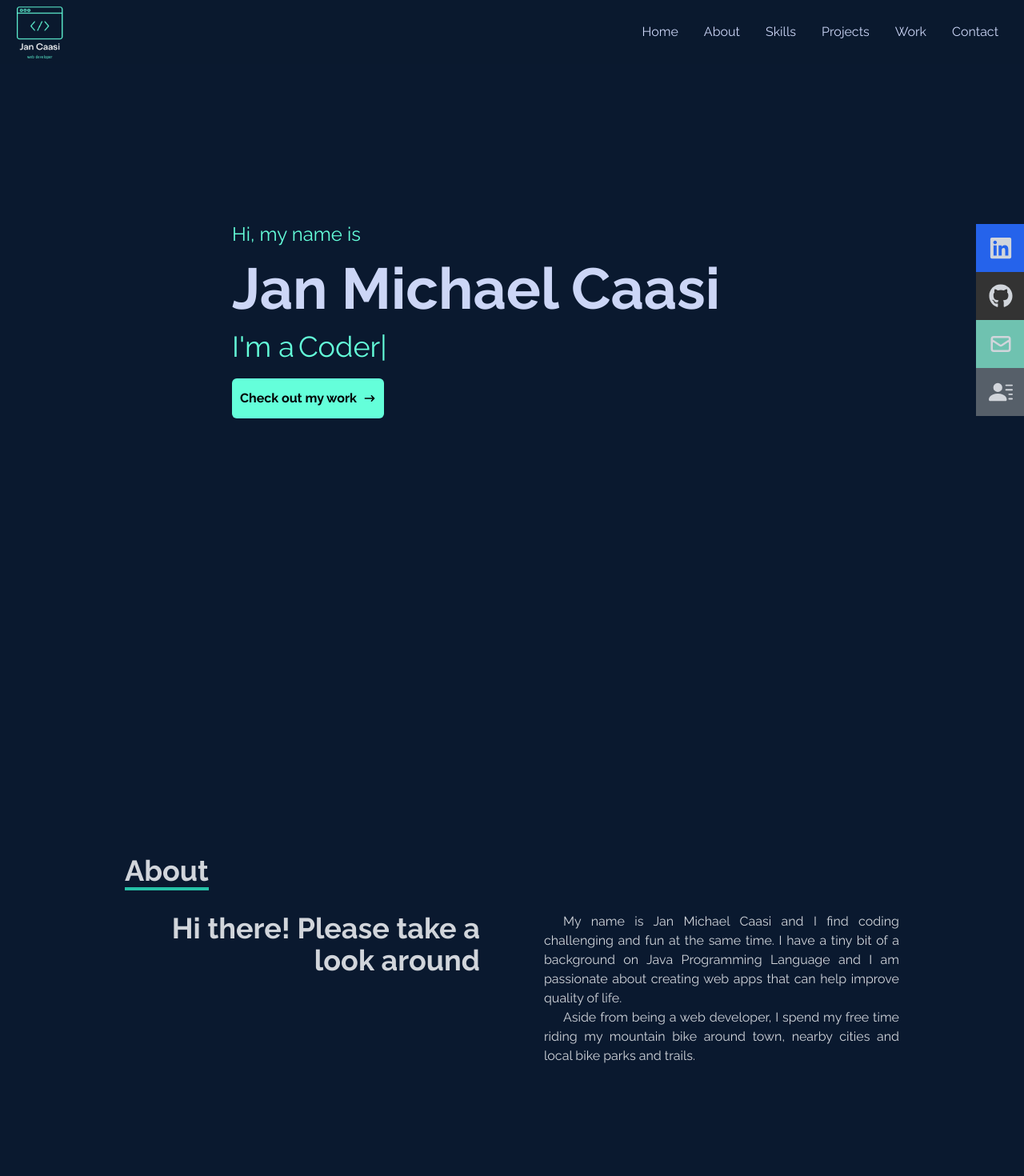
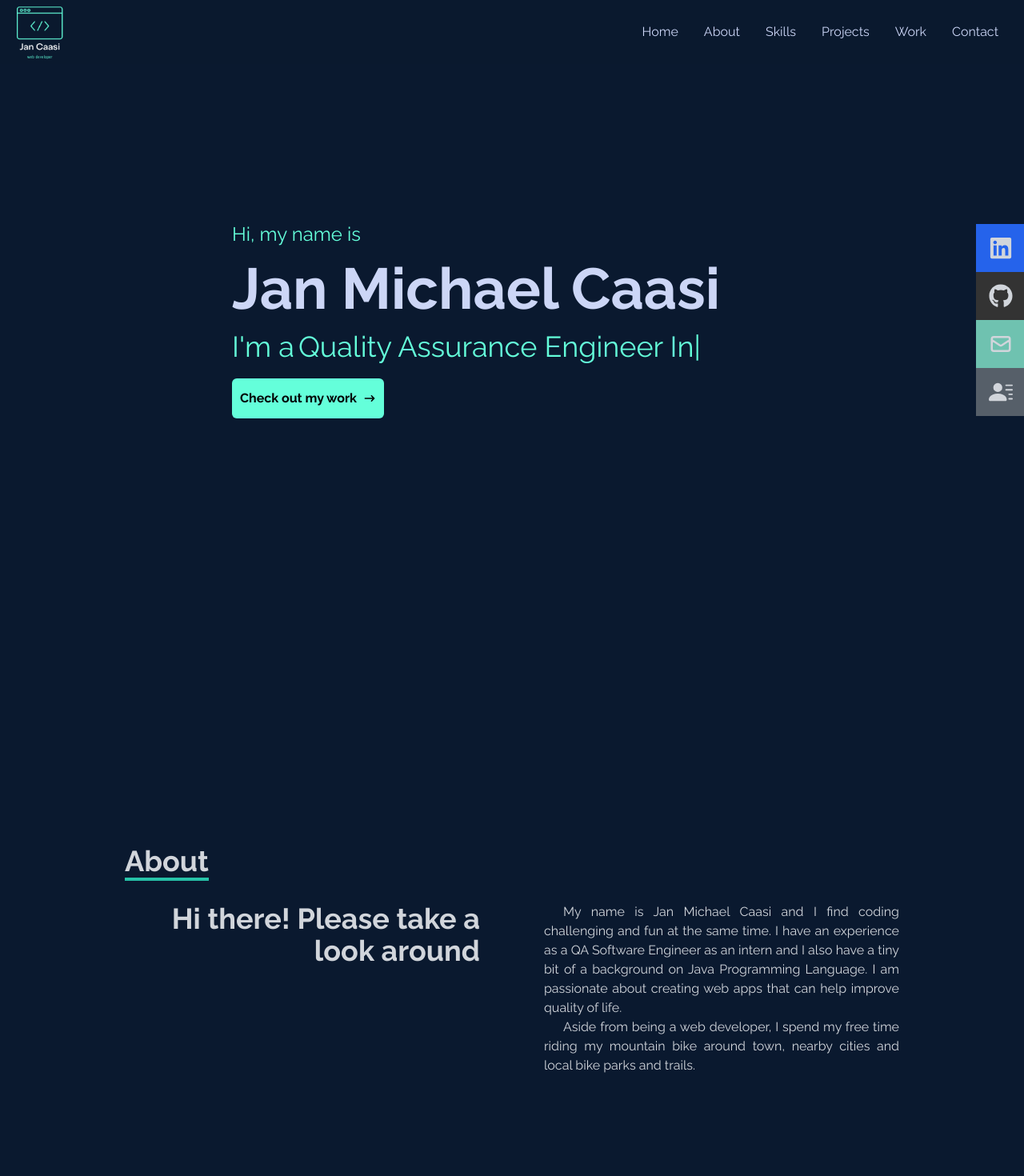
Before and after one commit to jantoy052003/Portfolio-v2, a React (Vite) app: page / in a window 1280 px wide. Shown: the top 1470 px of the page at 80% size. Built offline with nearby package versions, Linux system fonts and the light colour scheme.

Commit message:
added new work

```diff
--- a/src/components/About.jsx
+++ b/src/components/About.jsx
@@ -14,7 +14,7 @@ const About = () => {
                         <p>Hi there! Please take a look around</p>
                     </div>
                 <div>
-                    <p className='indent-6 text-justify'>My name is Jan Michael Caasi and I find coding challenging and fun at the same time. I have a tiny bit of a background on Java Programming Language and I am passionate about creating web apps that can help improve quality of life. </p>
+                    <p className='indent-6 text-justify'>My name is Jan Michael Caasi and I find coding challenging and fun at the same time. I have an experience as a QA Software Engineer as an intern and I also have a tiny bit of a background on Java Programming Language. I am passionate about creating web apps that can help improve quality of life. </p>
                     <p className='indent-6 text-justify'>Aside from being a web developer, I spend my free time riding my mountain bike around town, nearby cities and local bike parks and trails.</p>
                 </div>
             </div>
--- a/src/components/Home.jsx
+++ b/src/components/Home.jsx
@@ -13,6 +13,8 @@ const Home = () => {
                 <TypeAnimation
                     sequence={[
                         'Full Stack Web Developer',
+                        2000,
+                        'Quality Assurance Engineer Intern',
                         2000,
                         'Coder',
                         2000,
--- a/src/components/Projects.jsx
+++ b/src/components/Projects.jsx
@@ -8,7 +8,7 @@ import BootstrapProjects from './BootstrapProjects';
 
 const Projects = () => {
   return (
-    <div name='projects' className='w-full h-screen bg-[#0a192f] text-gray-300'>
+    <div name='projects' className='w-full h-screen bg-[#0a192f] text-gray-300 pt-24'>
         <div className='max-w-[1000px] mx-auto p-4 lg:pt-0 flex flex-col justify-center w-full h-full'>
             <div>
                 <p className='text-4xl font-bold inline border-b-4 border-[#26c2a8]'>Projects</p>
--- a/src/components/Work.jsx
+++ b/src/components/Work.jsx
@@ -2,6 +2,13 @@ import React from 'react'
 import WorkItem from './WorkItem'
 
 const data = [
+    {
+        year: 2023,
+        title: 'D.W. Morgan',
+        duration: '9 months',
+        details:
+        'As a QA Software Engineer Intern, my main tasks were focused on creating and maintaining test cases for project management and assisting web and mobile developers in testing applications before scheduled deployments'
+    },
     {
         year: 2023,
         title: 'KodeGo',
@@ -27,7 +34,7 @@ const data = [
 
 const Work = () => {
     return (
-        <div name='work' className='w-full h-screen bg-[#0a192f] text-gray-300'>
+        <div name='work' className='w-full h-screen bg-[#0a192f] text-gray-300 pt-32'>
             <div className='max-w-[1000px] mx-auto p-4 pt-56 md:pt-0 flex flex-col justify-center w-full h-full'>
                 <div>
                     <p className='text-4xl font-bold inline border-b-4 border-[#26c2a8]'>Work</p>
```
